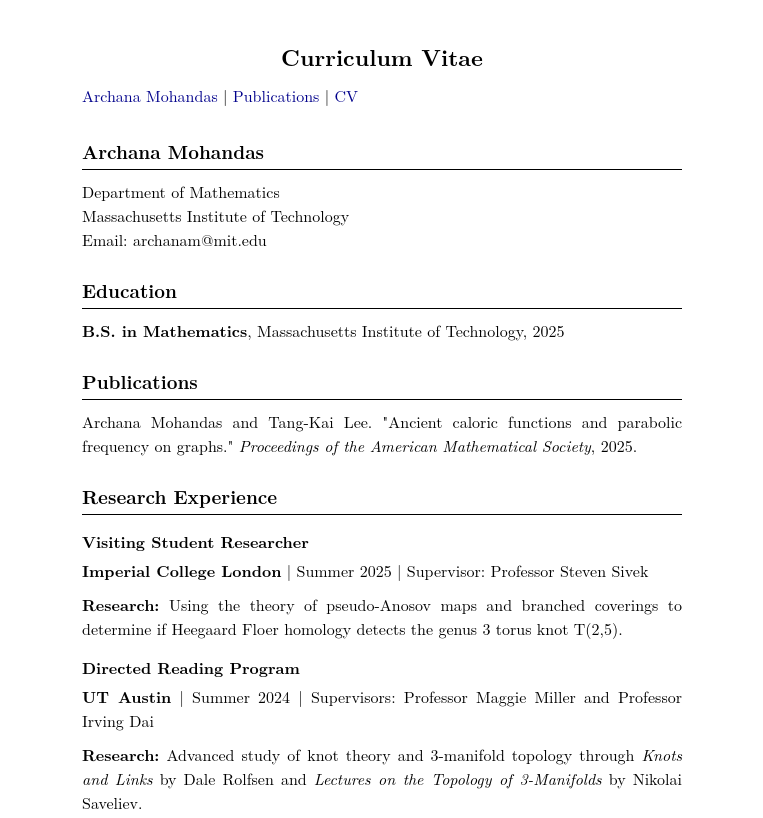
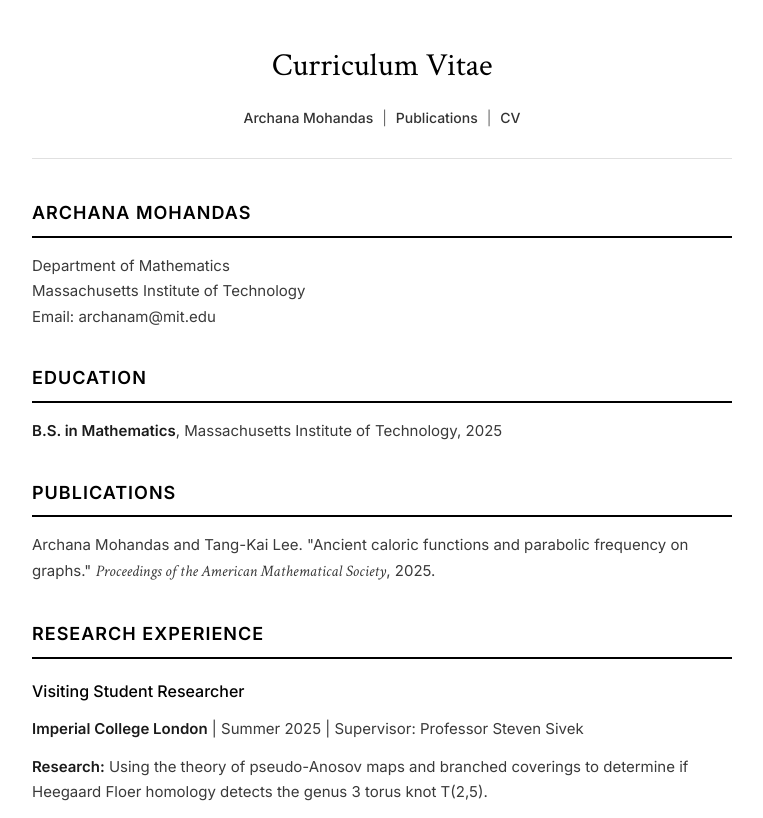
Before and after one commit to praveen-cloudclarity/archanamohandas, a plain HTML site: page cv.html in a window 1280 px wide. Shown: the top 818 px of the page, without its empty margins (258-1021 px from the left). Drawn offline with Linux system fonts and the light colour scheme.

Commit message:
remove latex style

```diff
--- a/styles.css
+++ b/styles.css
@@ -1,94 +1,150 @@
+@import url('https://fonts.googleapis.com/css2?family=Inter:wght@400;500;600&family=Crimson+Text:ital@0;1&display=swap');
+
 body {
-    font-family: "Computer Modern Serif", "Latin Modern Roman", "Times New Roman", Times, serif;
-    line-height: 1.5;
-    color: #000;
-    background: #fff;
+    font-family: 'Inter', -apple-system, BlinkMacSystemFont, 'Segoe UI', sans-serif;
+    line-height: 1.6;
+    color: #1a1a1a;
+    background: #ffffff;
     margin: 0;
     padding: 40px 20px;
-    font-size: 12pt;
+    font-size: 15px;
 }
 
 .container {
-    max-width: 600px;
+    max-width: 700px;
     margin: 0 auto;
 }
 
 h1 {
-    font-size: 17pt;
-    font-weight: bold;
-    margin: 0 0 10px 0;
+    font-family: 'Crimson Text', Georgia, serif;
+    font-size: 32px;
+    font-weight: 400;
+    margin: 0 0 15px 0;
+    color: #000;
     text-align: center;
 }
 
 h2 {
-    font-size: 14pt;
-    font-weight: bold;
-    margin: 25px 0 10px 0;
-    border-bottom: 0.5pt solid #000;
-    padding-bottom: 3px;
+    font-family: 'Inter', sans-serif;
+    font-size: 18px;
+    font-weight: 600;
+    margin: 35px 0 15px 0;
+    color: #000;
+    text-transform: uppercase;
+    letter-spacing: 1px;
+    border-bottom: 2px solid #000;
+    padding-bottom: 8px;
 }
 
 h3 {
-    font-size: 12pt;
-    font-weight: bold;
-    margin: 15px 0 5px 0;
+    font-family: 'Inter', sans-serif;
+    font-size: 16px;
+    font-weight: 500;
+    margin: 20px 0 10px 0;
+    color: #2a2a2a;
 }
 
 p {
-    margin: 10px 0;
-    text-align: justify;
+    margin: 12px 0;
+    color: #3a3a3a;
+    line-height: 1.7;
 }
 
 a {
-    color: #00008B;
+    color: #0066cc;
     text-decoration: none;
+    transition: all 0.2s ease;
 }
 
 a:hover {
+    color: #0052a3;
     text-decoration: underline;
 }
 
 header {
-    margin-bottom: 30px;
+    margin-bottom: 40px;
     text-align: center;
+    border-bottom: 1px solid #e0e0e0;
+    padding-bottom: 20px;
 }
 
 header p {
-    margin: 5px 0;
+    margin: 8px 0;
+    font-size: 14px;
+    color: #666;
+}
+
+header p a {
+    color: #333;
+    font-weight: 500;
+    padding: 0 5px;
+}
+
+header p a:hover {
+    color: #0066cc;
+    text-decoration: none;
 }
 
 ul, ol {
-    margin: 10px 0;
+    margin: 12px 0;
     padding-left: 25px;
+    color: #3a3a3a;
 }
 
 li {
-    margin: 5px 0;
+    margin: 8px 0;
+    line-height: 1.6;
 }
 
 section {
-    margin-bottom: 25px;
-}
-
-.nav-links {
-    margin: 20px 0;
-    padding: 10px 0;
-    border-top: 0.5pt solid #000;
-    border-bottom: 0.5pt solid #000;
+    margin-bottom: 35px;
 }
 
 .date {
     font-style: italic;
-    color: #333;
+    color: #666;
+    font-size: 14px;
 }
 
 strong {
-    font-weight: bold;
+    font-weight: 600;
+    color: #1a1a1a;
 }
 
-/* LaTeX-style spacing */
-h2 + p, h3 + p {
-    margin-top: 5px;
+em {
+    font-style: italic;
+    font-family: 'Crimson Text', Georgia, serif;
+    font-size: 16px;
 }
 
-/* No paragraph indentation - all text left-aligned */
+/* Special styling for research items */
+section h3 {
+    color: #000;
+}
+
+/* Navigation links */
+.nav-links {
+    margin: 20px 0;
+    padding: 15px 0;
+    text-align: center;
+    background: #f8f8f8;
+    border-radius: 5px;
+}
+
+/* Better list spacing */
+section ul li, section ol li {
+    margin: 10px 0;
+}
+
+/* Responsive */
+@media (max-width: 600px) {
+    body {
+        padding: 20px 15px;
+    }
+    h1 {
+        font-size: 28px;
+    }
+    h2 {
+        font-size: 16px;
+    }
+}
```
